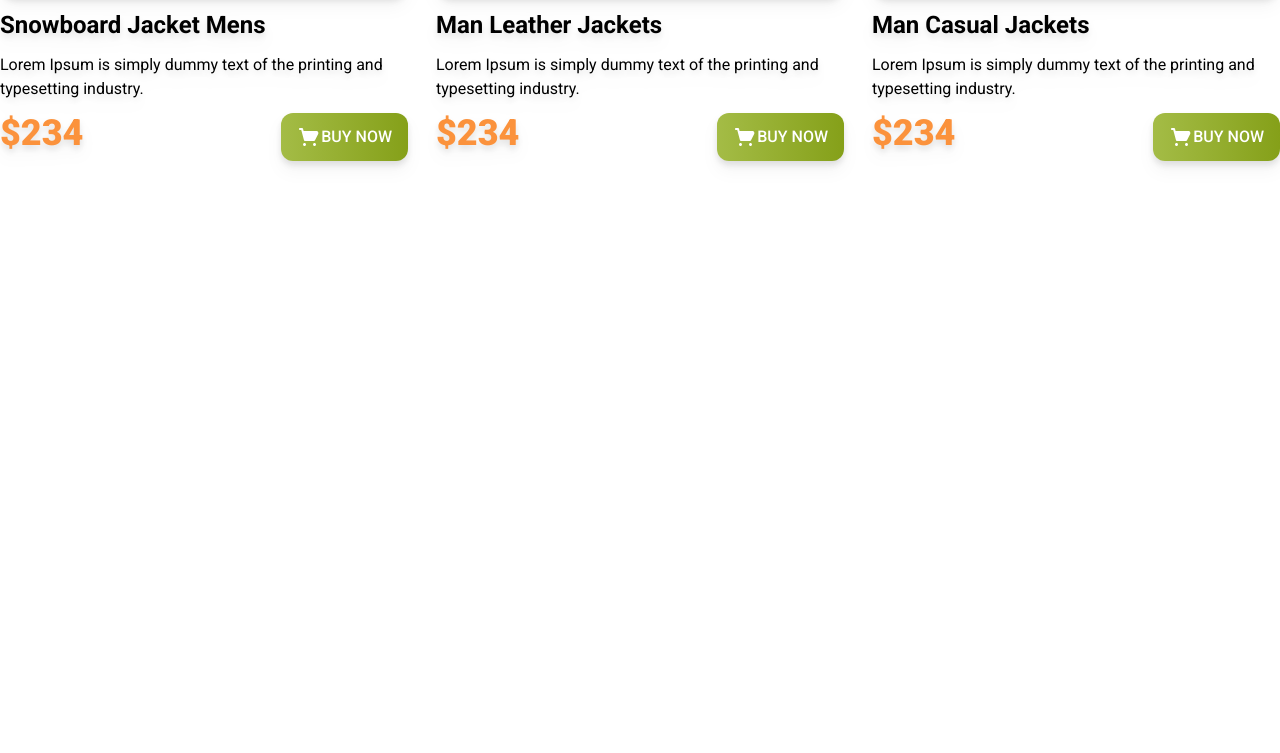
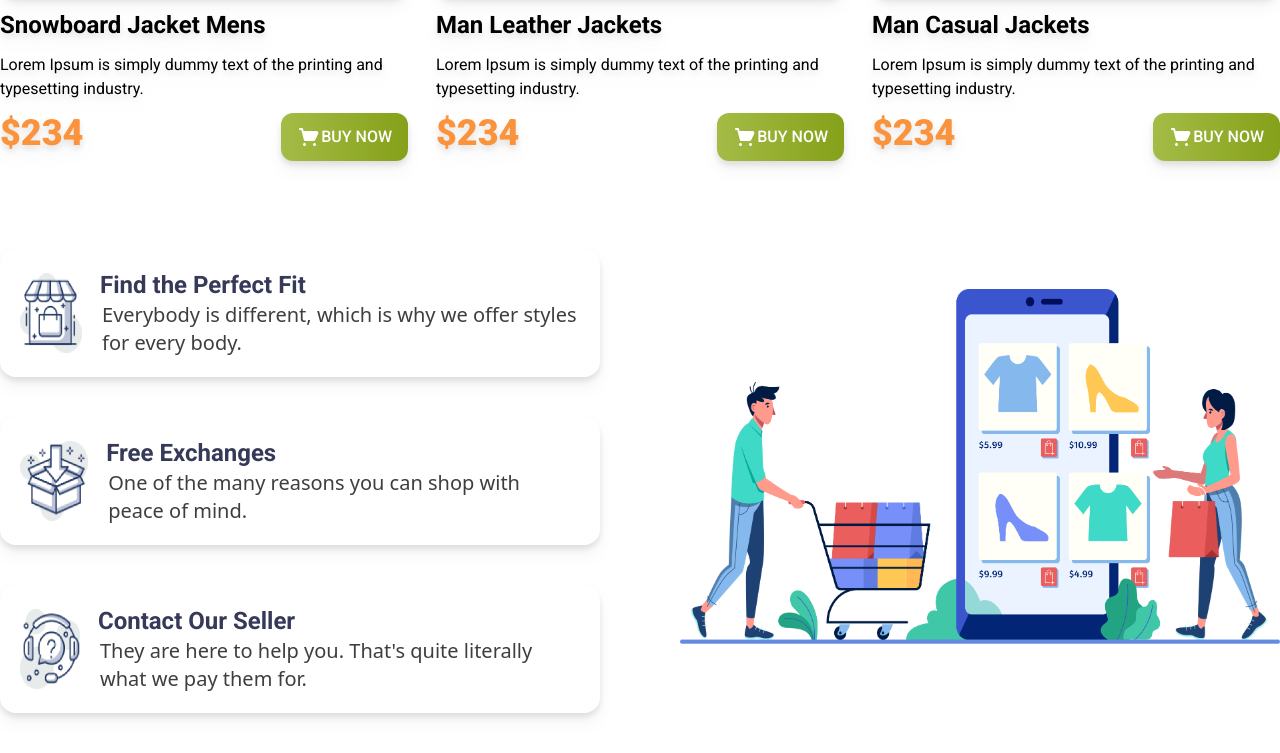
Before and after one commit to sahanakoli/penguin-fashion-tailwind, a plain HTML site: page index.html in a window 1280 px wide. Shown: the part 1924-2677 px from the top of the page. Before the commit the page ends 2133 px from the top, so only its background shows below. Drawn offline with nearby package versions, Linux system fonts and the light colour scheme.

Commit message:
shopping details section added

```diff
--- a/index.html
+++ b/index.html
@@ -188,16 +188,42 @@
                 </div>
             </div>
         </section>
-        <!-- details section -->
-        <section>
-            <div>
-                <div>
-
+        <!-- shopping details section -->
+        <section class=" flex gap-20 items-center py-10">
+            <div class="space-y-10 flex-1">
+                <div class="flex justify-between items-center bg-white h-32 rounded-2xl drop-shadow-lg p-5  space-x-2">
+                    <div>
+                        <img class="w-20 h-20" src="icons/house.png">
+                    </div>
+                    <div class="space-x-3">
+                        <h3 class="text-2xl font-roboto text-[#363958] font-bold pl-2.5">Find the Perfect Fit</h3>
+                        <p class="text-xl text-[#3E3E3E]">Everybody is different, which is why we
+                         offer styles for every body.</p>
+                    </div>
                 </div>
-                <div>
-
+                <div class="flex justify-between items-center bg-white h-32 rounded-2xl drop-shadow-lg p-5 space-x-2">
+                    <div>
+                        <img class="w-20 h-20" src="icons/box.png">
+                    </div>
+                    <div class="space-x-3">
+                        <h3 class="text-2xl font-roboto text-[#363958] font-bold pl-2.5">Free Exchanges</h3>
+                        <p class="text-xl text-[#3E3E3E]">One of the many reasons you can shop
+                          with peace of mind.</p>
+                    </div>
                 </div>
-
+                <div class="flex justify-between  items-center bg-white h-32 rounded-2xl drop-shadow-lg p-5 space-x-2">
+                    <div>
+                        <img class="w-20 h-20" src="icons/question.png">
+                    </div>
+                    <div class="space-x-3">
+                        <h3 class="text-2xl font-roboto text-[#363958] font-bold pl-2.5">Contact Our Seller</h3>
+                        <p class="text-xl text-[#3E3E3E]">They are here to help you. That's quite
+                        literally what we pay them for.</p>
+                    </div>
+                </div>
+            </div>
+            <div class="flex-1 w-96 h-96">
+                <img src="images/shopping.png" alt="">
             </div>
         </section>
     </main>
```
